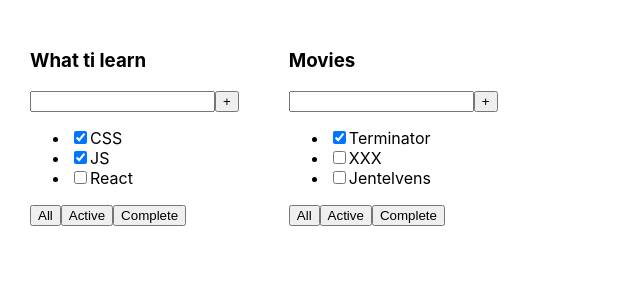
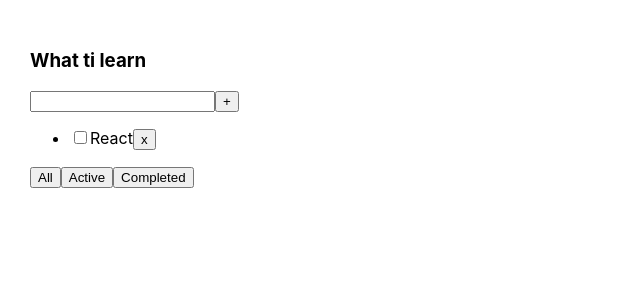
Before and after one commit to Pavel5284/Todolist, a React (Create React App) app: page / in a window 1280 px wide. Shown: the top 300 px of the page, without its empty margins (0-640 px from the left). Built offline with nearby package versions, Linux system fonts and the light colour scheme.

Commit message:
map, filter

```diff
--- a/src/App.tsx
+++ b/src/App.tsx
@@ -1,25 +1,44 @@
-import React from 'react';
+import React, {useState} from 'react';
 import './App.css';
 import {TaskPropsType, Todolist} from "./Todolist";
 
+export type FilterValueType = "all" | "completed" | "active";
+
 const App = () => {
 
-    let  tasks1: Array<TaskPropsType> = [
-    {id: 1, title: "CSS", isDone: true},
-    {id: 2, title: "JS", isDone: true},
-    {id: 3, title: "React", isDone: false}
-    ]
+    let [tasks, setTasks] = useState<Array<TaskPropsType>>([
+        {id: 1, title: "CSS", isDone: true},
+        {id: 2, title: "JS", isDone: true},
+        {id: 3, title: "React", isDone: false}
+    ]);
+    let [filter, setFilter] = useState<FilterValueType>("active");
 
-    let  tasks2: Array<TaskPropsType> = [
-    {id: 1, title: "Terminator", isDone: true},
-    {id: 2, title: "XXX", isDone: false},
-    {id: 3, title: "Jentelvens", isDone: false}
-    ]
+    function removeTask(id:number) {
+        let filteredTasks = tasks.filter(t => t.id !== id)
+        setTasks(filteredTasks)
+    };
+
+    function changeFilter(value: FilterValueType) {
+        setFilter(value);
+    }
+
+    let tasksForTodolist = tasks;
+    if (filter ==="completed"){
+        tasksForTodolist = tasks.filter(t => t.isDone === true);
+    }
+    if (filter === "active"){
+        tasksForTodolist = tasks.filter(t => t.isDone === false);
+    }
+
 
     return (
         <div className="App">
-       <Todolist title="What ti learn" task={tasks1}/>
-       <Todolist title="Movies" task={tasks2}/>
+       <Todolist
+           title="What ti learn"
+           tasks={tasksForTodolist}
+           removeTask={removeTask}
+           changeFilter={changeFilter}
+       />
 </div>
     );
 }
--- a/src/Todolist.tsx
+++ b/src/Todolist.tsx
@@ -1,4 +1,5 @@
 import React from "react";
+import {FilterValueType} from "./App";
 
  export type TaskPropsType = {
     id: number
@@ -8,7 +9,9 @@
 
 type TodolistPropsType = {
     title: string
-    task: Array<TaskPropsType>
+    tasks: Array<TaskPropsType>
+    removeTask: (id: number) => void
+    changeFilter: (value: FilterValueType) => void
 }
 
 export const Todolist=  (props: TodolistPropsType) =>  {
@@ -21,10 +24,12 @@
                 <button>+</button>
             </div>
             <ul>
-                {props.task.map((el) =>{
-                    debugger
+                {props.tasks.map((t) =>{
                     return (
-                    <li><input type="checkbox" checked={el.isDone}></input><span>{el.title}</span></li>
+                    <li><input type="checkbox" checked={t.isDone}></input>
+                        <span>{t.title}</span>
+                        <button onClick={() => {props.removeTask(t.id)}}>x</button>
+                </li>
                 )
                 })}
 
@@ -32,9 +37,9 @@
 
             </ul>
             <div>
-                <button>All</button>
-                <button>Active</button>
-                <button>Complete</button>
+                <button onClick={() => {props.changeFilter("all")}}>All</button>
+                <button onClick={() => {props.changeFilter("active")}}>Active</button>
+                <button onClick={() => {props.changeFilter("completed")}}>Completed</button>
             </div>
         </div>
     )
```
